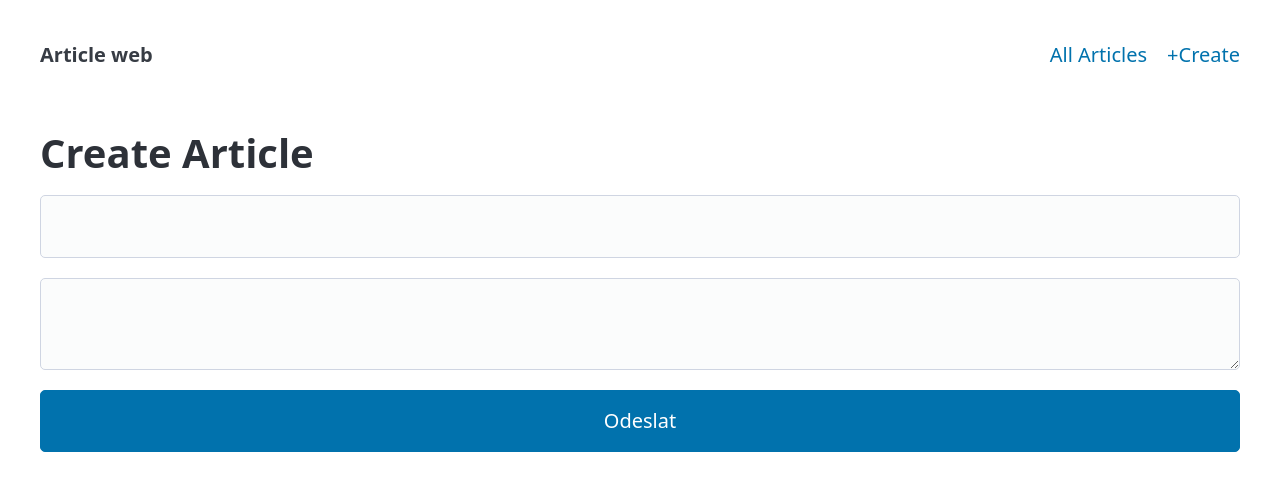
After one commit to suche-cz/GROUP05, a Django app: page /create/ in a window 1280 px wide. The commit adds this page. Shown: the top 491 px of the page. Run offline with Django 5.2, Linux system fonts and the light colour scheme; some libraries are stand-ins or nearby versions.

Commit message:
Formuláře pro Articles

```diff
--- a/projekty/test_project/articles/templates/articles2/_layout.html
+++ b/projekty/test_project/articles/templates/articles2/_layout.html
@@ -15,6 +15,7 @@
             </ul>
             <ul>
                 <li><a href="{% url 'article_list' %}">All Articles</a></li>
+                <li><a href="{% url 'article_create' %}">+Create</a></li>
             </ul>
         </nav>
     </header>
--- /dev/null
+++ b/projekty/test_project/articles/templates/articles2/article_form.html
@@ -0,0 +1,13 @@
+<!-- article_form.html -->
+
+{% extends "articles2/_layout.html" %}
+
+{% block article_content %}
+    <h1>Create Article</h1>
+
+    <form method="GET" action="">
+        <input name="title" type="text" required>
+        <textarea name="content" required></textarea>
+        <button type="submit">Odeslat</button>
+    </form>
+{% endblock %}
--- a/projekty/test_project/articles/urls.py
+++ b/projekty/test_project/articles/urls.py
@@ -3,5 +3,6 @@ from articles import views
 
 urlpatterns = [
     path('', views.article_list, name='article_list'),
+    path('create/', views.article_create, name='article_create'),
     path('clanek/<int:pk>/', views.article_detail, name='article_detail'),
 ]
--- a/projekty/test_project/articles/views.py
+++ b/projekty/test_project/articles/views.py
@@ -1,4 +1,5 @@
-from django.shortcuts import render, get_object_or_404
+from django.shortcuts import render, get_object_or_404, redirect
+from django.urls import reverse
 from articles.models import Article
 
 def article_list(request):
@@ -11,3 +12,15 @@ def article_detail(request, pk):
     # article = Article.objects.get(id=pk)
     context = {'article': article}
     return render(request, 'articles2/article_detail.html', context)
+
+def article_create(request):
+    print(request.GET)
+    if request.GET:
+        article = Article.objects.create(
+            title=request.GET['title'],
+            content=request.GET['content'],
+        )
+        url = reverse('article_detail', kwargs={'pk': article.id})
+        return redirect(url)
+
+    return render(request, 'articles2/article_form.html')
```
Also changed, not shown: projekty/test_project/db.sqlite3, 1 other file.
